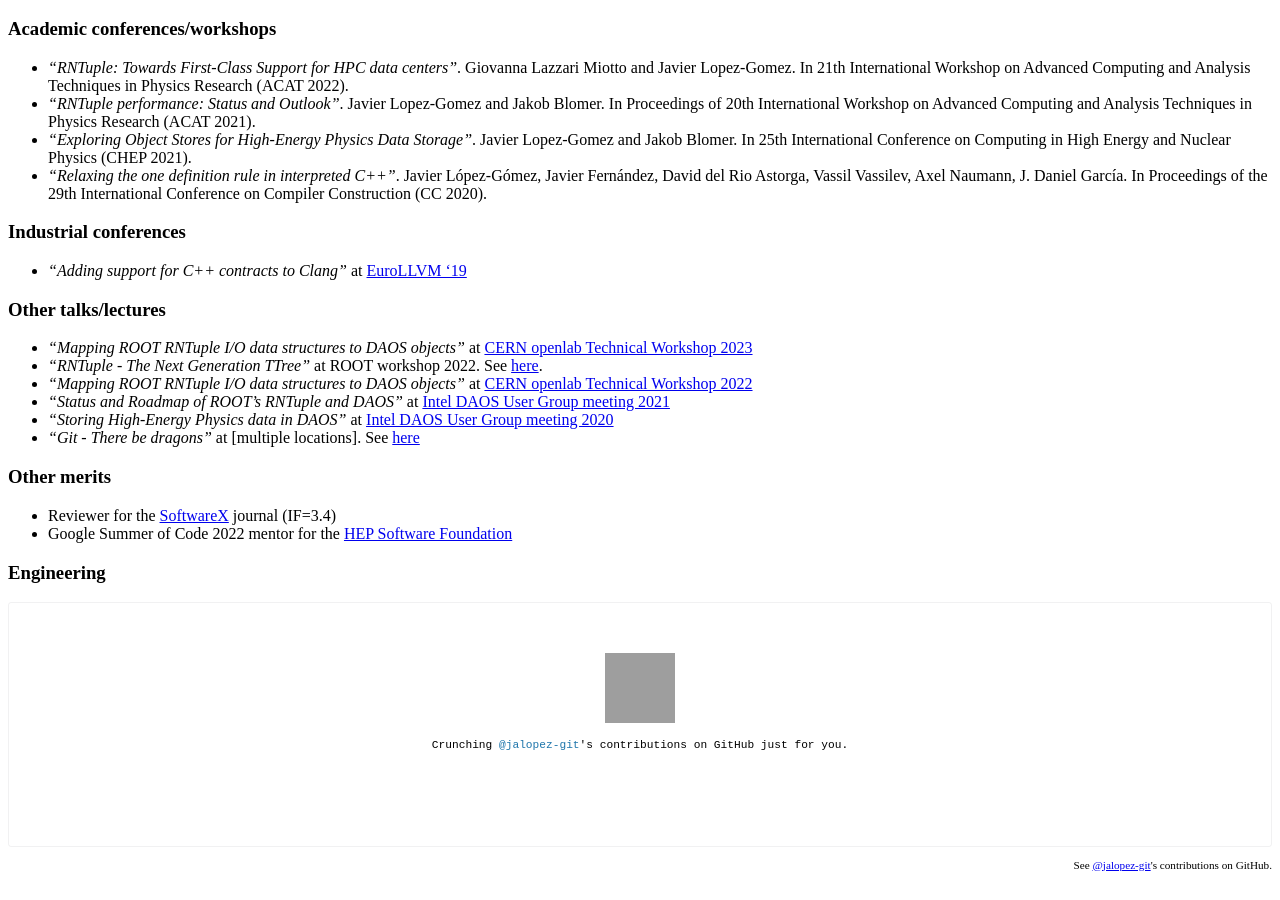
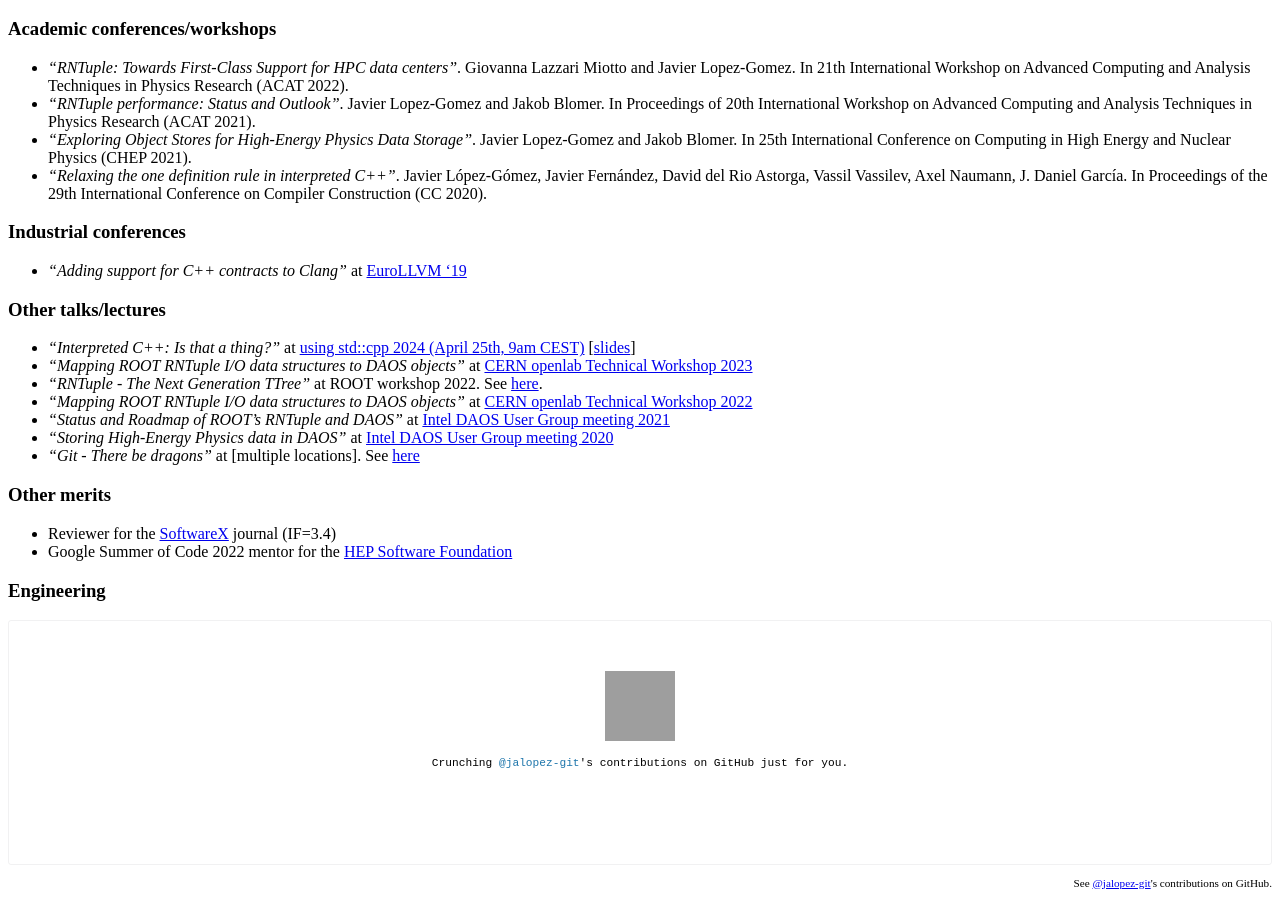
Before and after one commit to jalopezg-git/jalopezg-git.github.io, a Jekyll site: the page built from publications.md, in a window 1280 px wide and 900 px high, scrolled down 745 px. Built offline with Jekyll 4.4.1, drawn with Linux system fonts in a browser that asks for light colours; Markdown is read by kramdown in place of the engine named in the settings; grey boxes are pictures that could not be loaded.

Commit message:
[publications] Update section: Other talks/lectures

```diff
--- a/publications.md
+++ b/publications.md
@@ -34,6 +34,7 @@ In Proceedings of the 29th International Conference on Compiler Construction (CC
 - _"Adding support for C++ contracts to Clang"_ at [EuroLLVM '19](https://llvm.org/devmtg/2019-04/)
 
 ### Other talks/lectures
+- _"Interpreted C++: Is that a thing?"_ at [using std::cpp 2024 (April 25th, 9am CEST)](https://usingstdcpp.org/)  [[slides](https://github.com/jalopezg-git/slides-using_stdcpp_2014/blob/master/main.pdf)]
 - _"Mapping ROOT RNTuple I/O data structures to DAOS objects"_ at [CERN openlab Technical Workshop 2023](https://indico.cern.ch/event/1225408/contributions/5243848/)
 - _"RNTuple - The Next Generation TTree"_ at ROOT workshop 2022.  See [here](https://indico.fnal.gov/event/23628/contributions/240607/).
 - _"Mapping ROOT RNTuple I/O data structures to DAOS objects"_ at [CERN openlab Technical Workshop 2022](https://indico.cern.ch/event/1100904/contributions/4751987/)
```
